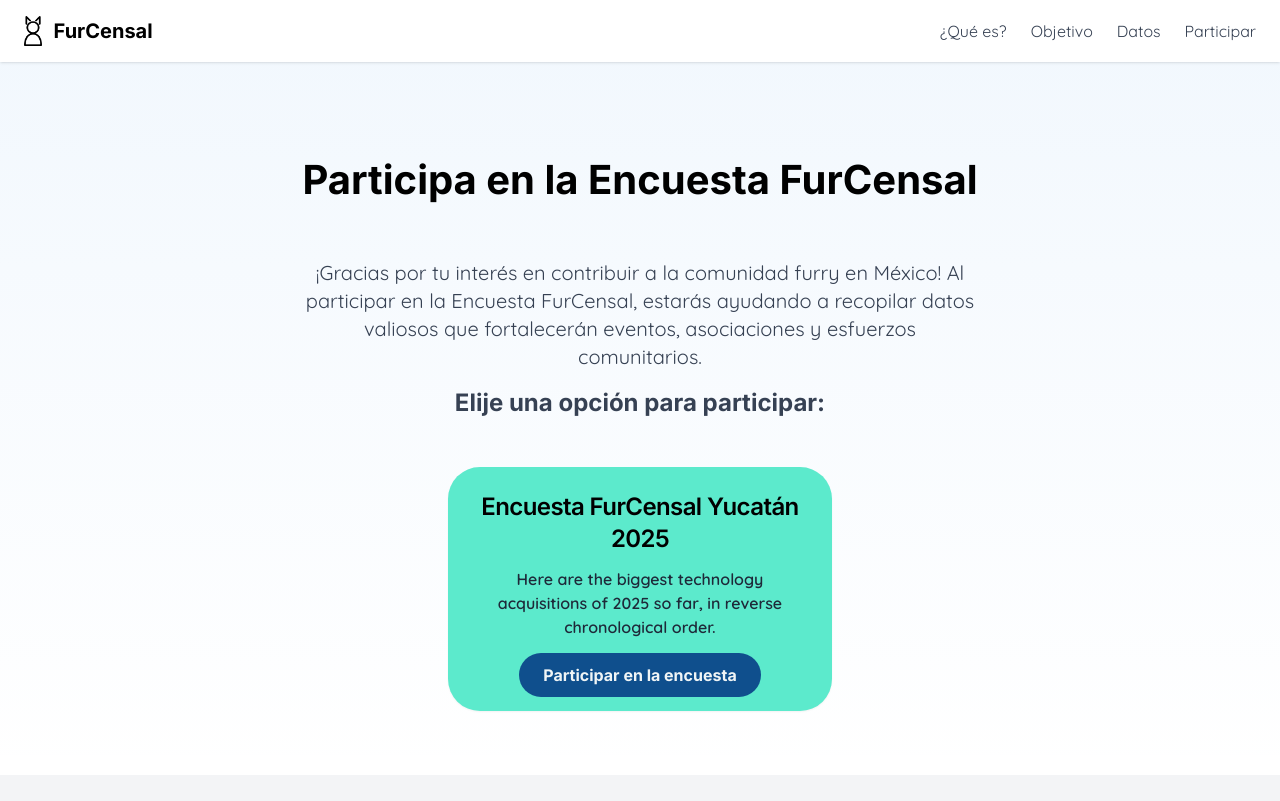
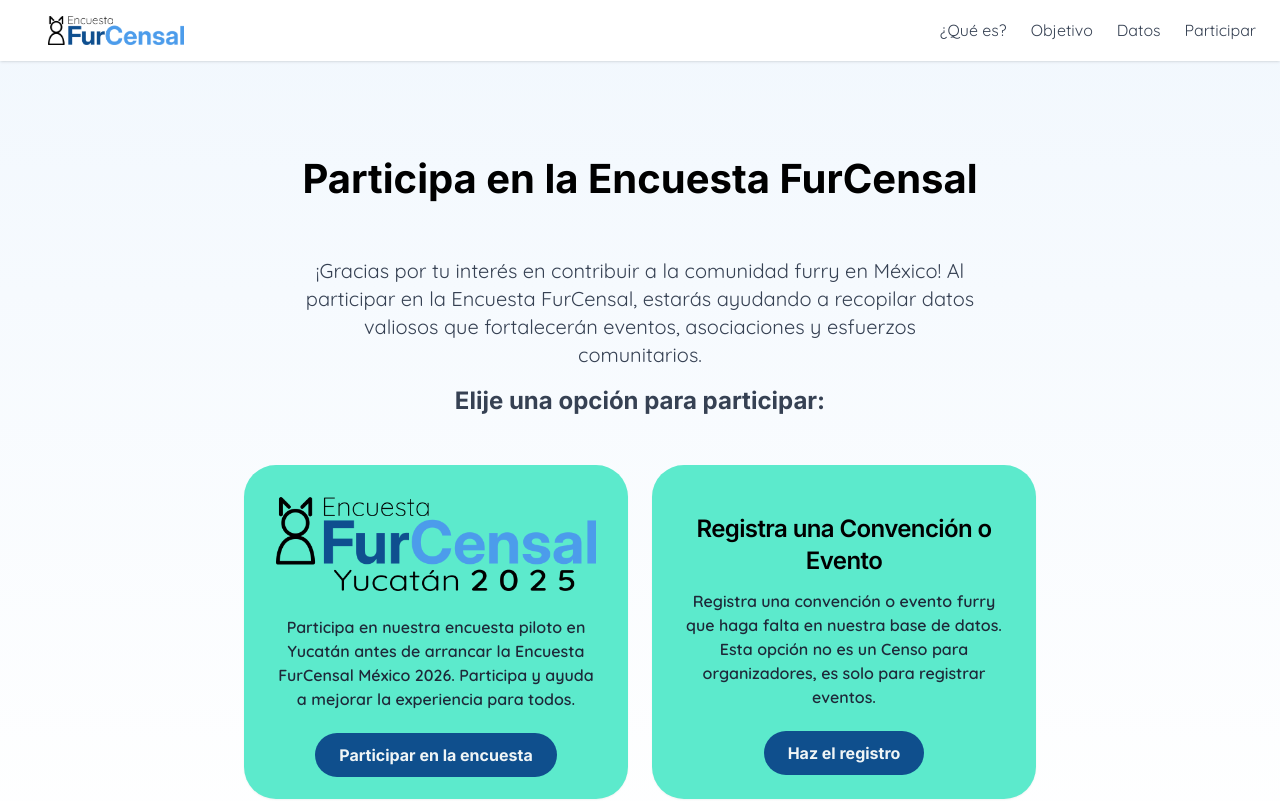
Before and after one commit to Darkyapper/encuesta-furcensal-front, a React (Vite) app: page /participar in a window 1280 px wide. Shown: the top 801 px of the page. Built offline with nearby package versions, Linux system fonts and the light colour scheme.

Commit message:
feat: update language in index.html, modify Navbar logo, and enhance Participate page layout and content

```diff
--- a/index.html
+++ b/index.html
@@ -1,5 +1,5 @@
 <!doctype html>
-<html lang="en">
+<html lang="es">
 
 <head>
   <meta charset="UTF-8" />
--- a/src/components/layout/TNavbar.jsx
+++ b/src/components/layout/TNavbar.jsx
@@ -1,14 +1,14 @@
 import logoSm from '../../assets/illustrations/logo-sm.png';
 import { IoIosMenu } from "react-icons/io";
+import logoSmLong from '../../assets/illustrations/logo-name.png';
 
 export default function Navbar() {
   return (
     <nav className="w-full px-6 py-4 flex items-center justify-between bg-white shadow-sm">
       <div className="flex items-center gap-3">
-        <img src={logoSm} alt="FurCensal" className="w-[1.1rem]" />
-        <h1 className="text-xl font-bold" style={{ fontFamily: "var(--font-title)" }}>
-          FurCensal
-        </h1>
+        <a href="/">
+          <img src={logoSmLong} alt="FurCensal" className="w-[10rem] pd-2 md:pl-6" />
+        </a>
       </div>
 
       <div className="hidden md:flex items-center gap-6">
--- a/src/pages/Participate.jsx
+++ b/src/pages/Participate.jsx
@@ -1,6 +1,7 @@
 import Navbar from "../components/layout/TNavbar";
 import Footer from "../components/layout/Footer";
 import mainLogo from '../assets/illustrations/logo-name.png';
+import efcMiniY2025 from '../assets/illustrations/efcy2025-logo-sm.png'
 
 
 export default function Participate() {
@@ -22,18 +23,17 @@ export default function Participate() {
                 <h3 className="md:text-2xl text-xl font-bold mt-4 text-gray-700" style={{ fontFamily: "var(--font-title)" }}>
                     Elije una opción para participar:
                 </h3>
-                <div className="flex gap-4 rounded mt-8 md:mt-12 flex-wrap justify-center ">
-                    <div className="bg-neutral-primary-soft block max-w-sm p-6 rounded-4xl bg-[var(--secondary-color)] rounded-base shadow-xs">
-                        <h5 className="mb-3 text-2xl font-semibold tracking-tight text-heading leading-8" style={{ fontFamily: "var(--font-title)" }}>
-                            Encuesta FurCensal Yucatán 2025
-                        </h5>
-                        <p className="text-body mb-6 font-semibold text-gray-800" style={{ fontFamily: "var(--font-body)" }}>
-                            Here are the biggest technology acquisitions of 2025 so far, in reverse
-                            chronological order.
+                <div className="flex gap-6 rounded mt-8 md:mt-12 flex-wrap justify-center ">
+                    <div className="bg-neutral-primary-soft block max-w-sm p-8 duration-300 ease-in-out hover:scale-105 rounded-4xl bg-[var(--secondary-color)] rounded-base shadow-xs">
+                        <img src={efcMiniY2025} alt="Encuesta FurCensal Yucatán 2025" className="mx-auto md:mb-6 md:w-[20rem]" />
+
+                        <p className="text-body mb-6 font-semibold md:mb-8 text-gray-800" style={{ fontFamily: "var(--font-body)" }}>
+                            Participa en nuestra encuesta piloto en Yucatán antes de arrancar la Encuesta FurCensal México 2026.
+                            Participa y ayuda a mejorar la experiencia para todos.
                         </p>
 
                         <a
-                            href="/participar"
+                            href="/encuesta-yucatan-2025"
                             className="px-6 py-3 bg-[var(--primary-color-dont)] duration-300 ease-in-out rounded-4xl text-[var(--white-color)] font-medium hover:bg-[var(--primary-color)]"
                             style={{
                                 fontFamily: "var(--font-title)",
@@ -44,7 +44,27 @@ export default function Participate() {
                         </a>
                     </div>
 
+                    <div className="bg-neutral-primary-soft block max-w-sm p-8 duration-300 ease-in-out hover:scale-105 rounded-4xl bg-[var(--secondary-color)] rounded-base shadow-xs">
+                        <h5 className="mb-3 text-2xl font-semibold md:mt-4 tracking-tight text-heading leading-8" style={{ fontFamily: "var(--font-title)" }}>
+                            Registra una Convención o Evento
+                        </h5>
 
+                        <p className="text-body mb-6 font-semibold md:mb-8 text-gray-800" style={{ fontFamily: "var(--font-body)" }}>
+                            Registra una convención o evento furry que haga falta en nuestra base de datos.
+                            Esta opción no es un Censo para organizadores, es solo para registrar eventos.
+                        </p>
+
+                        <a
+                            href="/encuesta-yucatan-2025"
+                            className="px-6 py-3 bg-[var(--primary-color-dont)] duration-300 ease-in-out rounded-4xl text-[var(--white-color)] font-medium hover:bg-[var(--primary-color)]"
+                            style={{
+                                fontFamily: "var(--font-title)",
+                                fontWeight: "bold",
+                            }}
+                        >
+                            Haz el registro
+                        </a>
+                    </div>
                 </div>
             </section>
             <Footer />
```
Also changed, not shown: src/assets/illustrations/efcy2025-logo-sm.png (added), 1 other file (tests, documents, lock files or other folders).
